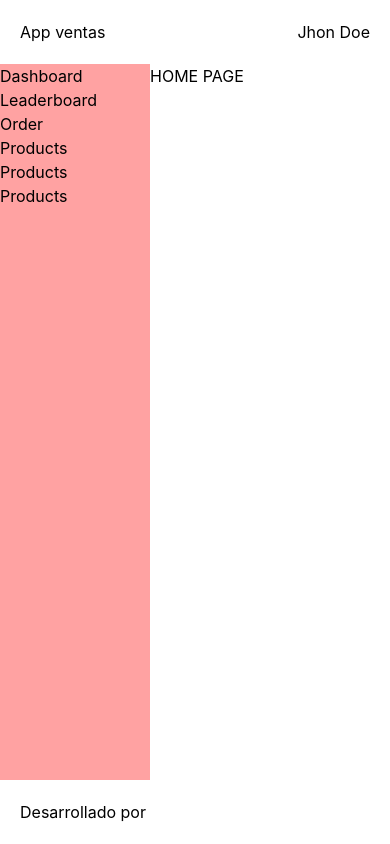
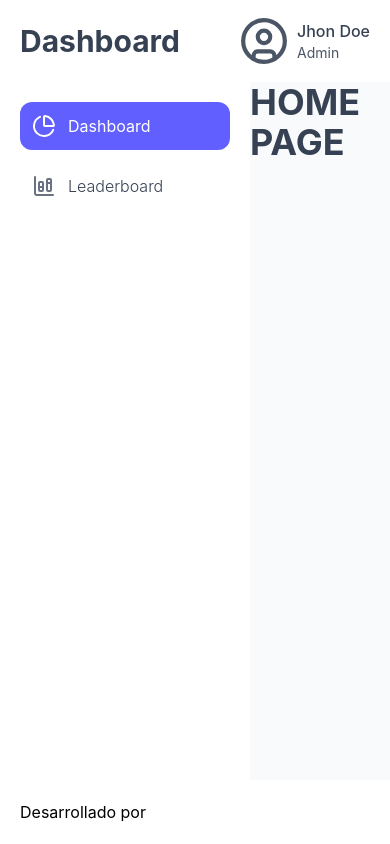
Before and after one commit to Palcojulian/app-ventas-client, a React (Vite) app: page /inicio in a window 390 px wide. Built offline with nearby package versions, Linux system fonts and the light colour scheme.

Commit message:
feat: enhance layout with responsive design and improved sidebar navigation

```diff
--- a/src/index.css
+++ b/src/index.css
@@ -9,3 +9,29 @@ body,
     user-select: none;
     overflow-x: hidden;
 }
+
+@layer base {
+    h1 {
+        @apply text-gray-700 text-4xl font-bold;
+    }
+
+    h2 {
+        @apply text-gray-700 text-3xl font-bold;
+    }
+
+    h3 {
+        @apply text-gray-700 text-2xl font-semibold;
+    }
+
+    h4 {
+        @apply text-gray-700 text-xl font-semibold;
+    }
+
+    h5 {
+        @apply text-gray-700 text-lg font-medium;
+    }
+
+    h6 {
+        @apply text-gray-700 text-base font-medium;
+    }
+}
--- a/src/layout/Header.tsx
+++ b/src/layout/Header.tsx
@@ -1,10 +1,19 @@
+import { CircleUser } from "lucide-react";
+
 const Header = () => {
 
-
     return (
-        <header className="flex justify-between p-5">
-            <div>App ventas</div>
-            <div>Jhon Doe</div>
+        <header className="flex items-center justify-between px-5 py-4">
+            <h2>
+                Dashboard
+            </h2>
+            <div className="flex items-center gap-2" >
+                <CircleUser  className="text-gray-600"  width={50} height={50}  />
+                <div className="flex flex-col" >
+                    <h6>Jhon Doe</h6>
+                    <span className="text-sm text-gray-600" >Admin</span>
+                </div>
+            </div>
         </header>
     )
 }
--- a/src/layout/MainLayout.tsx
+++ b/src/layout/MainLayout.tsx
@@ -13,7 +13,7 @@ const MainLayout = ({ children }: LayoutProps) => {
             <Header />
             <section className='flex flex-1 overflow-hidden'  >
                 <Sidebar />
-                <main className='flex-1 overflow-y-auto' >
+                <main className='flex-1 overflow-y-auto bg-gray-50' >
                     {children}
                 </main>
             </section>
--- a/src/layout/Sidebar.tsx
+++ b/src/layout/Sidebar.tsx
@@ -1,13 +1,17 @@
+import { ChartColumnStacked, ChartPie } from "lucide-react";
+
 const Sidebar = () => {
     return (
-        <div className="bg-red-300 min-w-[150px]"  >
-            <ul>
-                <li>Dashboard</li>
-                <li>Leaderboard</li>
-                <li>Order</li>
-                <li>Products</li>
-                <li>Products</li>
-                <li>Products</li>
+        <div className="min-w-[250px] p-5"  >
+            <ul className="space-y-3"  >
+                <li className="flex items-center gap-3 rounded-xl p-3 bg-indigo-500  text-white hover:cursor-pointer hover:bg-indigo-400 " >
+                    <ChartPie  />
+                    Dashboard
+                </li>
+                <li className="flex items-center gap-3 rounded-xl p-3 text-gray-700 font-light hover:cursor-pointer hover:bg-gray-100 " >
+                    <ChartColumnStacked className="text-gray-500" />
+                    Leaderboard
+                </li>
             </ul>
         </div>
     );
```
